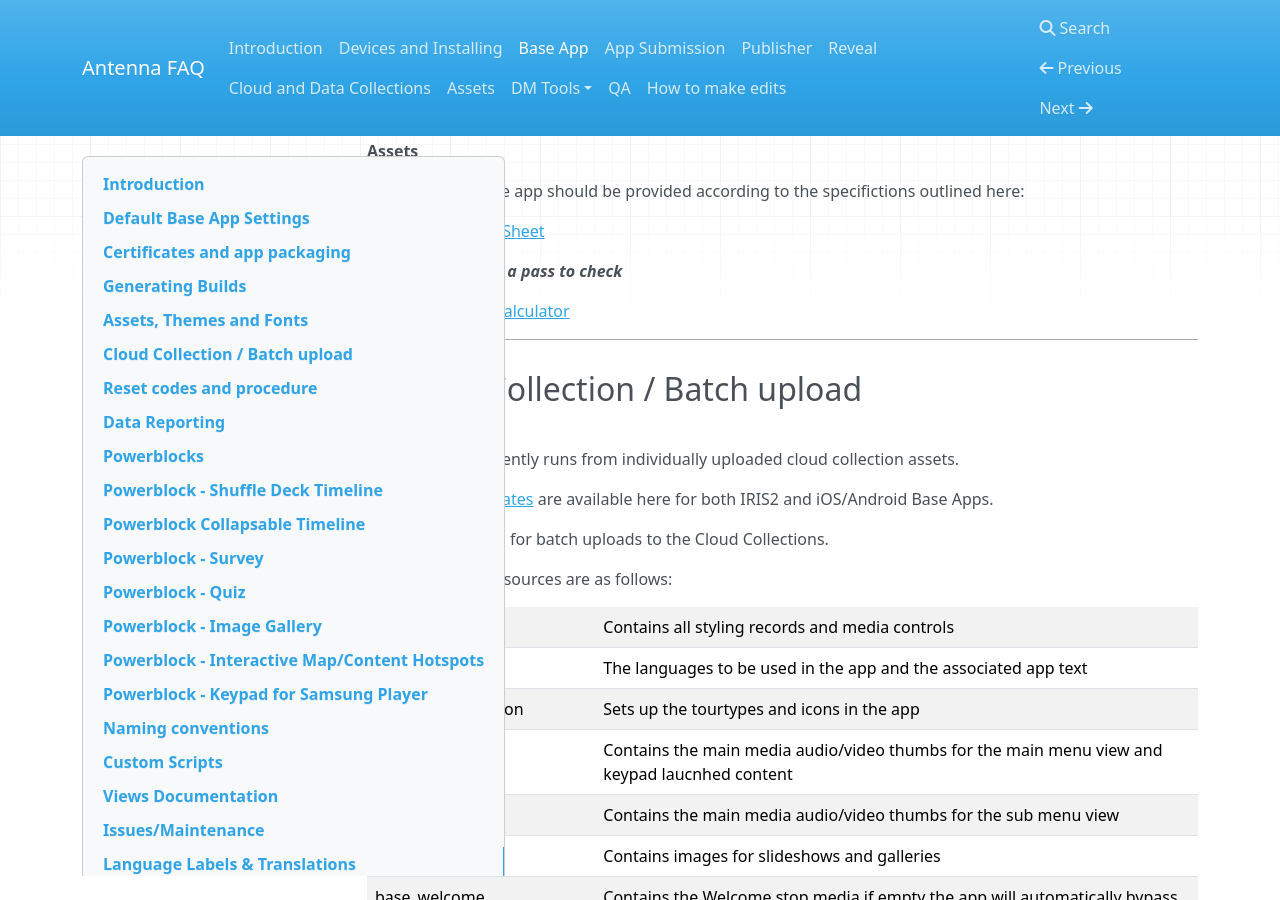
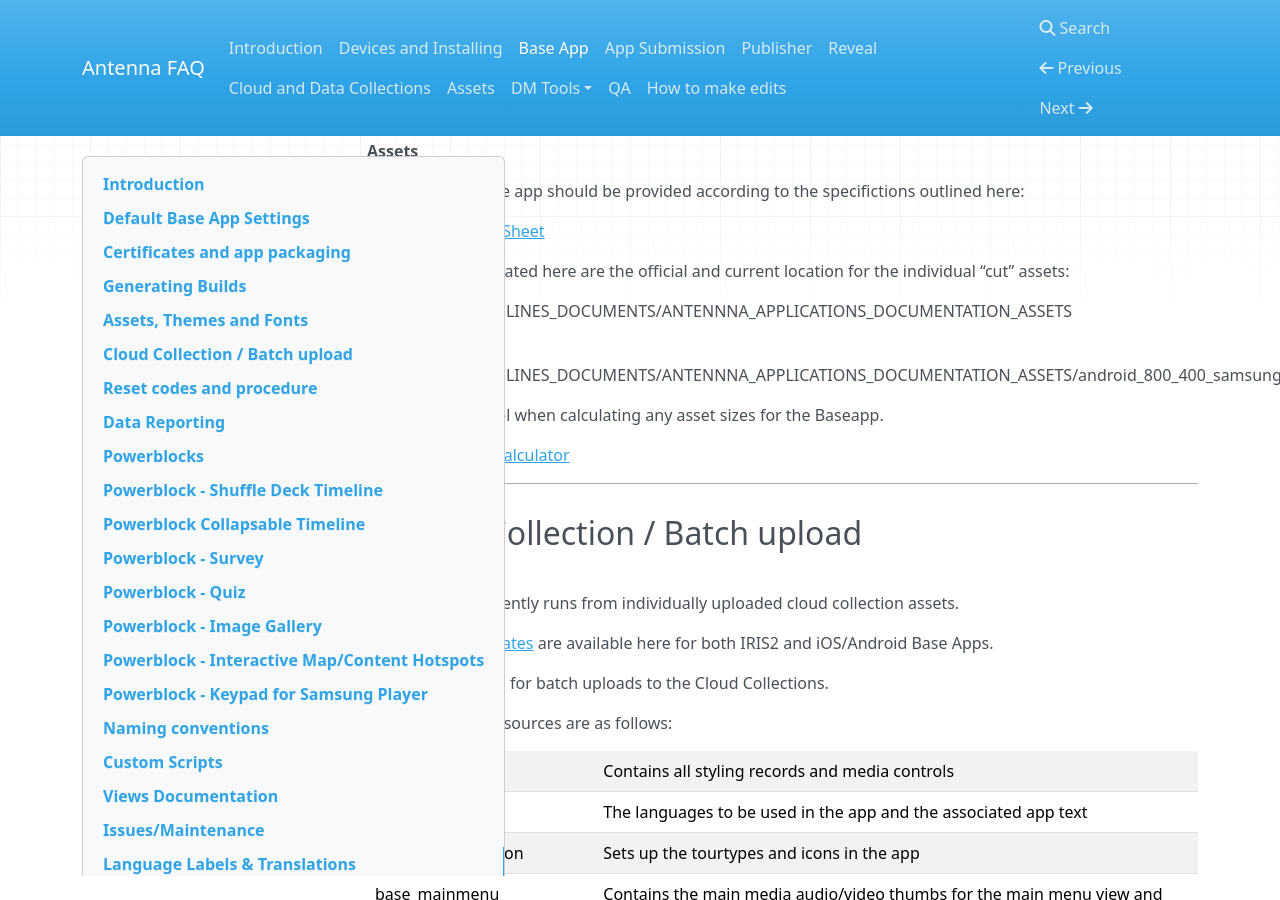
Before and after one commit to denovo/Antenna-faq, an MkDocs documentation site: the page built from docs/baseapp.md, in a window 1280 px wide and 900 px high, scrolled down 7319 px. Built offline with MkDocs 1.6.1, drawn with Linux system fonts in a browser that asks for light colours; nearby versions of some CDN libraries; old or Windows-style settings are respelled for this version of MkDocs.

Commit message:
assets update

```diff
--- a/docs/baseapp.md
+++ b/docs/baseapp.md
@@ -433,7 +433,15 @@ Assets for the Base app should be provided according to the specifictions outlin
 
 [Smarthseet Asset Sheet](https://app.smartsheet.com/b/home?lx=l6wb_Bu1VgEdeH8pmgRJyA)
 
-***Smarthseet needs a pass to check***
+The subfolders located here are the official and current location for the individual “cut” assets:
+
+/FTP_Cloud/GUIDELINES_DOCUMENTS/ANTENNNA_APPLICATIONS_DOCUMENTATION_ASSETS
+
+For example:
+/FTP_Cloud/GUIDELINES_DOCUMENTS/ANTENNNA_APPLICATIONS_DOCUMENTATION_ASSETS/android_800_400_samsung
+
+
+This is a uesful tool when calculating any asset sizes for the Baseapp.
 
 [Useful Asset size calculator](tinyurl.com/nevcalc)
 
```
